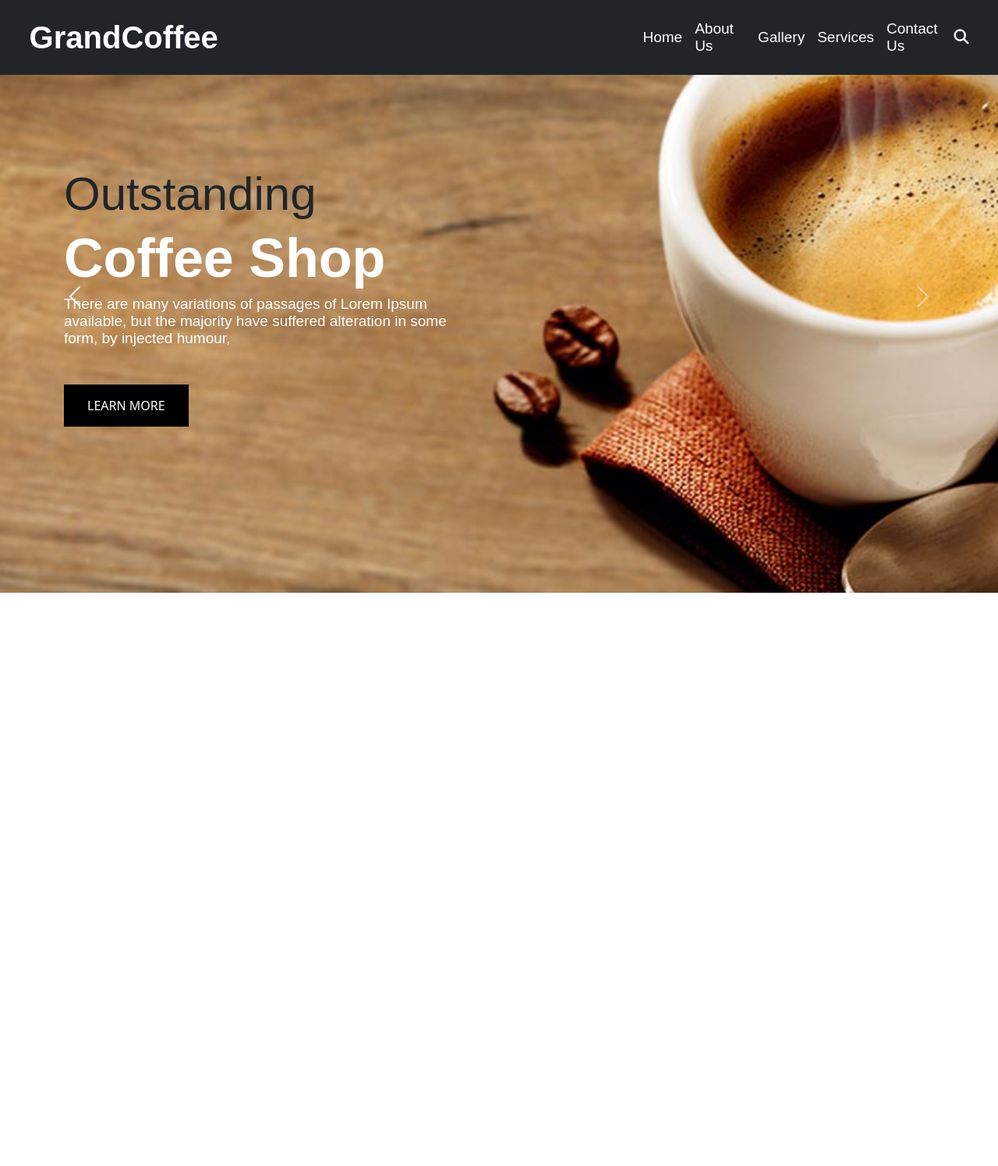
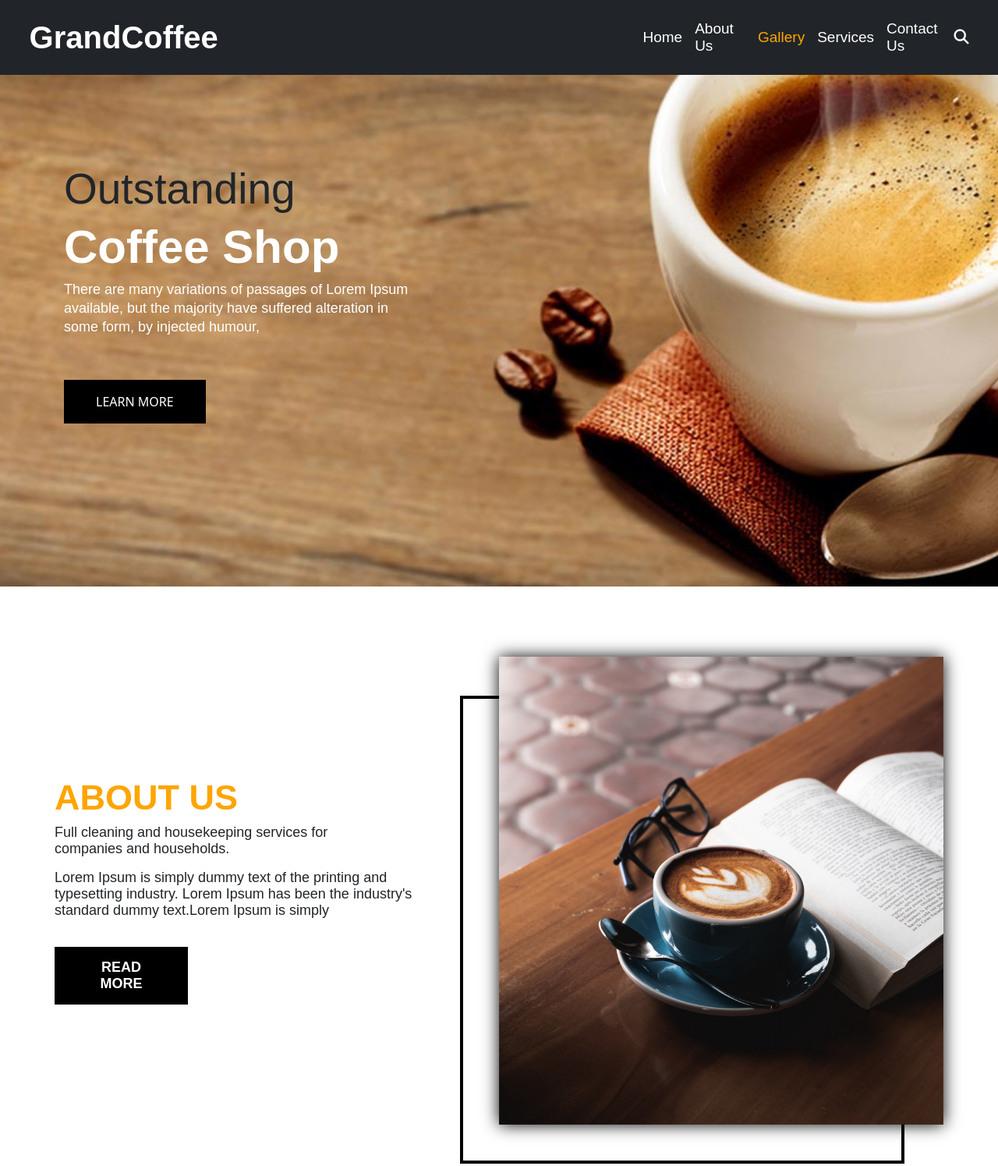
Before and after one commit to sobirjonovshoxjaxon/coffee-project, a plain HTML site: page index.html in a window 1280 px wide. Shown: the top 1495 px of the page at 78% size. Before the commit the page ends 800 px from the top, so only its background shows below. Drawn offline with nearby package versions, Linux system fonts and the light colour scheme.

Commit message:
I finished about us and fixed button and menu and carusel

```diff
--- a/index.html
+++ b/index.html
@@ -8,26 +8,24 @@
     <link rel="stylesheet" href="https://cdn.jsdelivr.net/npm/bootstrap@5.3.3/dist/css/bootstrap.min.css">
     <link rel="stylesheet" href="style.css">
 </head>
-<body data-bs-spy="scroll" data-bs-target=".navbar">
+<body data-bs-spy="scroll" data-bs-target=" .navbar">
 
-
-  <section id="home">
   <nav class="navbar navbar-expand-lg bg-dark position-fixed w-100 z-1">
     <div class="container-fluid">
       <a class="navbar-brand" href="#">GrandCoffee</a>
-        <button class="navbar-toggler" type="button" data-bs-toggle="collapse" data-bs-target="#navbarNav" aria-controls="navbarNav" aria-expanded="false" aria-label="Toggle navigation">
+      <button class="navbar-toggler bg-light" type="button" data-bs-toggle="collapse" data-bs-target="#navbarNav" aria-controls="navbarNav" aria-expanded="false" aria-label="Toggle navigation">
         <span class="navbar-toggler-icon"></span>
       </button>
       <div class="collapse navbar-collapse" id="navbarNav">
         <ul class="navbar-nav ms-auto">
           <li class="nav-item">
-              <a class="nav-link active" aria-current="page" href="#">Home</a>
+            <a class="nav-link active" aria-current="page" href="#home">Home</a>
           </li>
           <li class="nav-item">
-              <a class="nav-link" href="#">about us</a>
+            <a class="nav-link" href="#about-us">about us</a>
           </li>
           <li class="nav-item">
-              <a class="nav-link" href="#">gallery</a>
+            <a class="nav-link" href="#our-gallery">gallery</a>
           </li>
           <li class="nav-item">
             <a class="nav-link" href="#">services</a>
@@ -42,35 +40,53 @@
       </div>
     </div>
   </nav>
-    <div id="carouselExample" class="carousel slide">
-      <div class="carousel-inner container">
-        <div class="carousel-item active">
-
+  <section id="home">
+    <div class="container">
+      <div class="row">
+        <div class="col-lg-12 col-md-12">
           <h2>outstanding</h2>
           <h1>coffee shop</h1>
-          <p>There are many variations of passages of Lorem Ipsum available, but the majority have suffered alteration in some form, by injected humour,</p>
-          <button type="button" class="mt-5">learn more</button>
+          <p>There are many variations of passages of Lorem Ipsum available, but the majority have suffered alteration in some form, by injected humour,
+          </p>
+          <a href="" class="btn rounded-0">learn more</a>
+        </div>
+      </div>
 
     </div>
-        <div class="carousel-item">
+  </section>
+  <section id="about-us">
+    <div class="container">
+      <div class="row">
+        <div class="col-lg-6 col-md-12 d-flex  w-100 p-0 height" >
 
-          <h2>outstanding</h2>
-          <h1>coffee shop</h1>
-          <p>There are many variations of passages of Lorem Ipsum available, but the majority have suffered alteration in some form, by injected humour,</p>
-          <button type="button" class="mt-5">learn more</button>
-
+          <div class="about-us-left">
+            <h1>about us</h1>
+            <p class="about-us-left-firstly-p">Full cleaning and housekeeping services for companies and households.</p>
+            <p class="about-us-left-secondly-p">Lorem Ipsum is simply dummy text of the printing and typesetting industry. Lorem Ipsum has been the industry's standard dummy text.Lorem Ipsum is simply</p>
+            <a href="" class="btn rounded-0">read more</a>
+          </div>
+          <div class="about-us-right">
+            <img src="images/about-img.png" alt="">
+            <div class="black-line"></div>
           </div>
         </div>
-      <button class="carousel-control-prev" type="button" data-bs-target="#carouselExample" data-bs-slide="prev">
-        <span class="carousel-control-prev-icon" aria-hidden="true"></span>
-        <span class="visually-hidden">Previous</span>
-      </button>
-      <button class="carousel-control-next" type="button" data-bs-target="#carouselExample" data-bs-slide="next">
-        <span class="carousel-control-next-icon" aria-hidden="true"></span>
-        <span class="visually-hidden">Next</span>
-      </button>
       </div>
+    </div>
+
+
   </section>
+  <section id="our-gallery">
+    <div class="container">
+      <div class="row">
+        <h1>our gallery</h1>
+        <p>Lorem Ipsum is simply dummy text of printing typesetting ststry lorem Ipsum the industry'ndard dummy text ever since of the 1500s, when an unknown printer took a galley of type and scra make a type specimen book. It has</p>
+      </div>
+    </div>
+
+  </section>
+
+
+
 
 
 
--- a/style.css
+++ b/style.css
@@ -5,7 +5,8 @@
 
 .navbar {
     padding: 0 2%;
-    height: 12vh;
+    opacity: 1;
+    min-height: 12vh;
 }
 
 .navbar .container-fluid .navbar-brand{
@@ -14,7 +15,11 @@
 }
 
 .navbar-nav{
+    width: 45%;
     display: flex;
+    justify-content: space-between;
+    font: 500 19px sans-serif;
+    text-transform: capitalize;
     align-items: center;
 }
 
@@ -22,67 +27,133 @@
     color: white;
 }
 
-.navbar-nav .nav-item .nav-link:hover{
+.nav-item .nav-link:hover{
     color: orange;
 }
 
-.navbar-nav .nav-item i{
-    color: white;
+ .nav-item i{
+   color: white;
 }
 
-.navbar-nav .nav-item i:hover{
-    color: orange;
+ .nav-item i:hover{
+   color: orange;
 }
 
-.navbar-nav{
-    width: 45%;
+#home{
+    height: 94vh;
     display: flex;
-    justify-content: space-between;
-    font: 500 19px sans-serif;
+    flex-direction: column;
+    justify-content: center;
+    background-attachment: fixed;
+    background-image: url(images/banner-bg.png);
+    background-position: center;
+    background-repeat: no-repeat;
+    background-size: cover;
+    overflow: hidden;
+
+}
+
+#home h2{
+    font: 500 55px sans-serif;
     text-transform: capitalize;
 }
 
-#carouselExample{
-    background-image: url(images/banner-bg.png);
-    background-size: cover;
-    height: 95vh;
-    background-repeat: no-repeat;
-    background-attachment: fixed;
-    background-position: center;
-    display: flex;
-    align-items: center;
-}
-
-.carousel-item h2{
-    font: 500 60px sans-serif;
-    text-transform: capitalize;
-}
-
-.carousel-item h1{
-    font: 800 70px sans-serif;
+#home h1{
+    font: 800 60px sans-serif;
     text-transform: capitalize;
     color: white;
 }
 
-.carousel-item p{
-    font: 500 19px sans-serif;
+#home p{
+    font: 500 18px sans-serif;
     color: white;
-    width: 44%;
+    width: 40%;
+    line-height: 24px;
 }
 
-.carousel-item button{
-    padding: 15px 30px;
+#home a{
+    background-color: black;
+    color: white;
     text-transform: uppercase;
-    color: white;
-    background-color: black;
+    padding: 15px 40px;
+    margin-top: 40px;
     transition: 0.3s;
-    border: none;
-    cursor: pointer;
+}
+
+#home a:hover{
+    background-color: orange;
+
+}
+
+.navbar .nav-link.active{
+    color: orange;
+}
+
+#about-us{
+    margin: 90px 0 90px 0;
+
+}
+
+.about-us-left{
+    width: 50%;
     display: flex;
-    align-items: center;
+    flex-direction: column;
     justify-content: center;
 }
 
-.carousel-item button:hover{
+.about-us-right{
+    width: 50%;
+    position: relative;
+}
+
+.about-us-right img{
+    width: 100%;
+    height: 100%;
+    box-shadow: 0 0 20px black;
+}
+
+.black-line{
+    position: absolute;
+    border: 4px solid black;
+    width: 100%;
+    height: 100%;
+    top: 50px;
+    right: 50px;
+    z-index: -1;
+}
+
+.height{
+    height: 600px;
+}
+
+.about-us-left h1{
+    font: 700 45px sans-serif;
+    text-transform: uppercase;
+    color: orange;
+}
+
+.about-us-left .about-us-left-firstly-p{
+    width: 75%;
+    font: 500 18px sans-serif;
+}
+
+.about-us-left .about-us-left-secondly-p{
+    width: 90%;
+    font: 500 18px sans-serif;
+}
+
+.about-us-left a{
+    background-color: black;
+    color: white;
+    padding: 15px 40px;
+    text-transform: uppercase;
+    font: bold 18px sans-serif;
+    width: 30%;
+    margin-top: 20px;
+}
+
+.about-us-left a:hover{
     background-color: orange;
+    color: white;
+
 }
```
Lines whose indentation alone changed are shown as unchanged.
